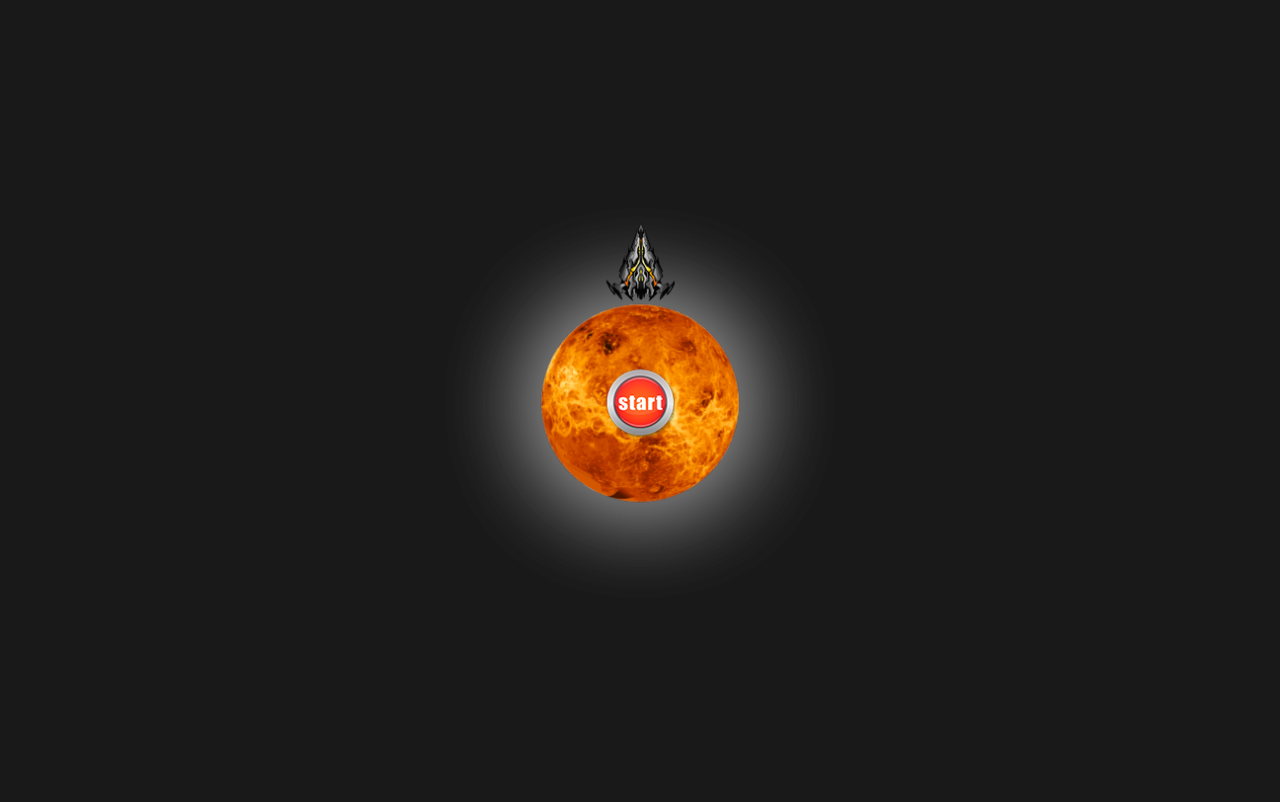
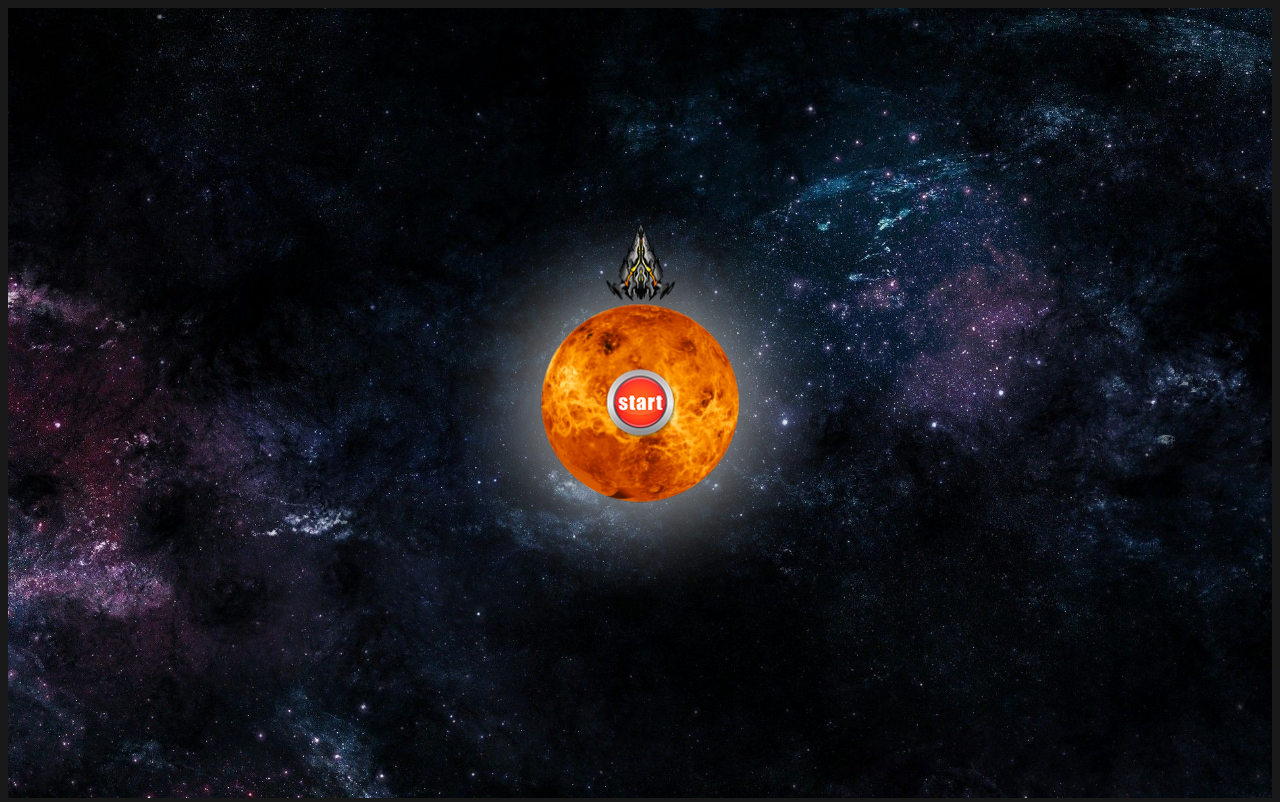
Before and after one commit to MarcLopezAvila/planet-defense-game, a plain HTML site: page index.html in a window 1280 px wide. Drawn offline with Linux system fonts and the light colour scheme.

Commit message:
Readme update

```diff
--- a/css/main.css
+++ b/css/main.css
@@ -6,12 +6,12 @@ html {
 }
 
 #canvas {
-    background: url('./img/space.jpg') no-repeat;
+    background: url('../img/space.jpg') no-repeat;
     width: 100%;
     height: 100%;
     background-size: cover;
 }
 
 #canvas.playing {
-    cursor: url('./img/aim_red.png') 17.5 17.5,auto !important;
+    cursor: url('../img/aim_red.png') 17.5 17.5,auto !important;
 }
```
